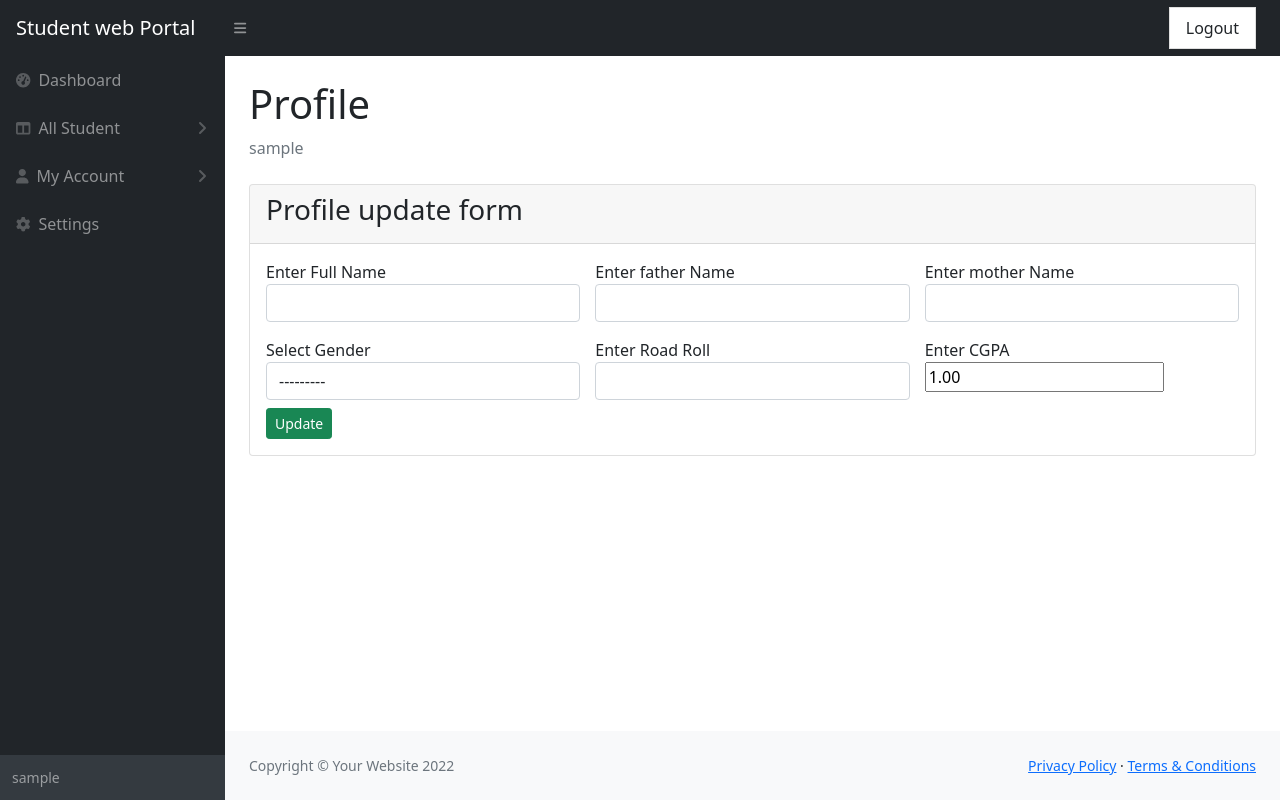
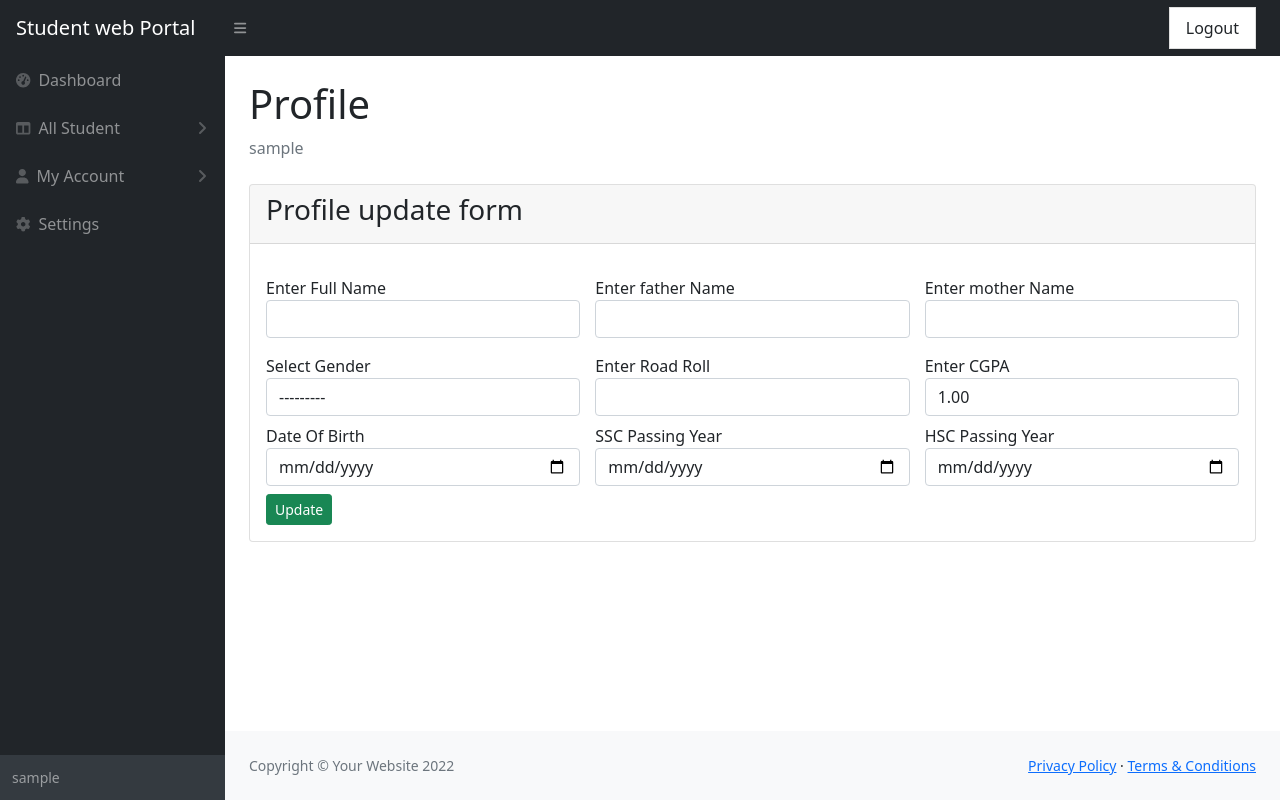
Before and after one commit to mbrsagor/swp, a Django app: page /profile-update/1/ in a window 1280 px wide. Run offline with Django 4.2, Linux system fonts and the light colour scheme; the visitor is signed in with stand-in values (Sample User, id 1); data comes from the database, SQL or seed files in the repository; some libraries are stand-ins or nearby versions.

Commit message:
New: add profile page.

```diff
--- a/portal/forms.py
+++ b/portal/forms.py
@@ -42,12 +42,13 @@ class ProfileUpdateForm(ModelForm):
         model = Profile
         read_only_fields = ('user',)
         fields = (
-            'user', 'name', 'father_name', 'mother_name', 'board_roll', 'cgpa', 'gender',
+            'name', 'father_name', 'mother_name', 'board_roll', 'cgpa', 'gender',
             'date_of_birth', 'ssc_passing_year', 'hsc_passing_year',
         )
         widgets = {
             'name': TextInput(attrs={'class': 'form-control', 'id': 'name'}),
             'gender': Select(attrs={'class': 'form-control', 'id': 'gender'}),
+            'cgpa': NumberInput(attrs={'class': 'form-control', 'id': 'cgpa'}),
             'father_name': TextInput(attrs={'class': 'form-control', 'id': 'father_name'}),
             'mother_name': TextInput(attrs={'class': 'form-control', 'id': 'mother_name'}),
             'board_roll': NumberInput(attrs={'class': 'form-control', 'id': 'board_roll'}),
--- a/portal/templates/auth/profile_update.html
+++ b/portal/templates/auth/profile_update.html
@@ -16,6 +16,7 @@
             <div class="card-body">
                 <form method="post" enctype="multipart/form-data">
                     {% csrf_token %}
+                    <p>{{ form.errors }}</p>
                     <div class="pb-3" style="display: grid; grid-template-columns: 1fr 1fr 1fr; grid-gap: 15px">
                         <div class="form-group">
                             <label for="name">Enter Full Name</label>
@@ -44,10 +45,23 @@
                             {{ form.cgpa }}
                         </div>
                     </div>
+                    <div class="pb-2" style="display: grid; grid-template-columns: 1fr 1fr 1fr; grid-gap: 15px">
+                        <div class="form-group">
+                            <label for="date_of_birth">Date Of Birth</label>
+                            {{ form.date_of_birth }}
+                        </div>
+                        <div class="form-group">
+                            <label for="ssc_passing_year">SSC Passing Year</label>
+                            {{ form.ssc_passing_year }}
+                        </div>
+                        <div class="form-group">
+                            <label for="hsc_passing_year">HSC Passing Year</label>
+                            {{ form.hsc_passing_year }}
+                        </div>
+                    </div>
                     <button type="submit" class="btn btn-success btn-sm">Update</button>
                 </form>
             </div>
         </div>
-
     </div>
 {% endblock %}
--- a/portal/urls.py
+++ b/portal/urls.py
@@ -8,5 +8,7 @@ urlpatterns = [
     path('login/', views.SingInView.as_view(), name="login"),
     path('logout/', views.SignOutView.as_view(), name='logout'),
     path('registration/', views.RegistrationView.as_view(), name='registration'),
+    # Profile
+    path('profile/', views.ProfileView.as_view(), name="profile"),
     path('profile-update/<pk>/', views.ProfileUpdateView.as_view(), name="profile_update"),
 ]
--- a/portal/views.py
+++ b/portal/views.py
@@ -65,3 +65,13 @@ class ProfileUpdateView(SuccessMessageMixin, generic.UpdateView):
         return reverse('profile_update', kwargs={
             'pk': self.object.pk,
         })
+
+
+@method_decorator(login_required(login_url='/login/'), name='dispatch')
+class ProfileView(generic.ListView):
+    model = Profile
+    context_object_name = 'profile'
+    template_name = 'auth/profile.html'
+
+    def get_queryset(self):
+        return self.model.objects.filter(user=self.request.user)
--- a/templates/sidebar.html
+++ b/templates/sidebar.html
@@ -13,8 +13,8 @@
             </a>
             <div class="collapse" id="collapseLayouts" aria-labelledby="headingOne" data-bs-parent="#sidenavAccordion">
                 <nav class="sb-sidenav-menu-nested nav">
-                    <a class="nav-link" href="layout-static.html">Static Navigation</a>
-                    <a class="nav-link" href="layout-sidenav-light.html">Light Sidenav</a>
+                    <a class="nav-link" href="/">Static Navigation</a>
+                    <a class="nav-link" href="/">Light Sidenav</a>
                 </nav>
             </div>
             <a class="nav-link collapsed" href="#" data-bs-toggle="collapse" data-bs-target="#myAccount"
@@ -25,7 +25,7 @@
             </a>
             <div class="collapse" id="myAccount" aria-labelledby="headingOne" data-bs-parent="#sidenavAccordion">
                 <nav class="sb-sidenav-menu-nested nav">
-                    <a class="nav-link" href="">My Profile</a>
+                    <a class="nav-link" href="{% url 'profile' %}">My Profile</a>
                     <a class="nav-link" href="{% url 'profile_update' request.user.userProfile.pk %}">Update Profile</a>
                 </nav>
             </div>
```
Also changed, not shown: portal/templates/auth/profile.html (added, +20 -0 lines).
